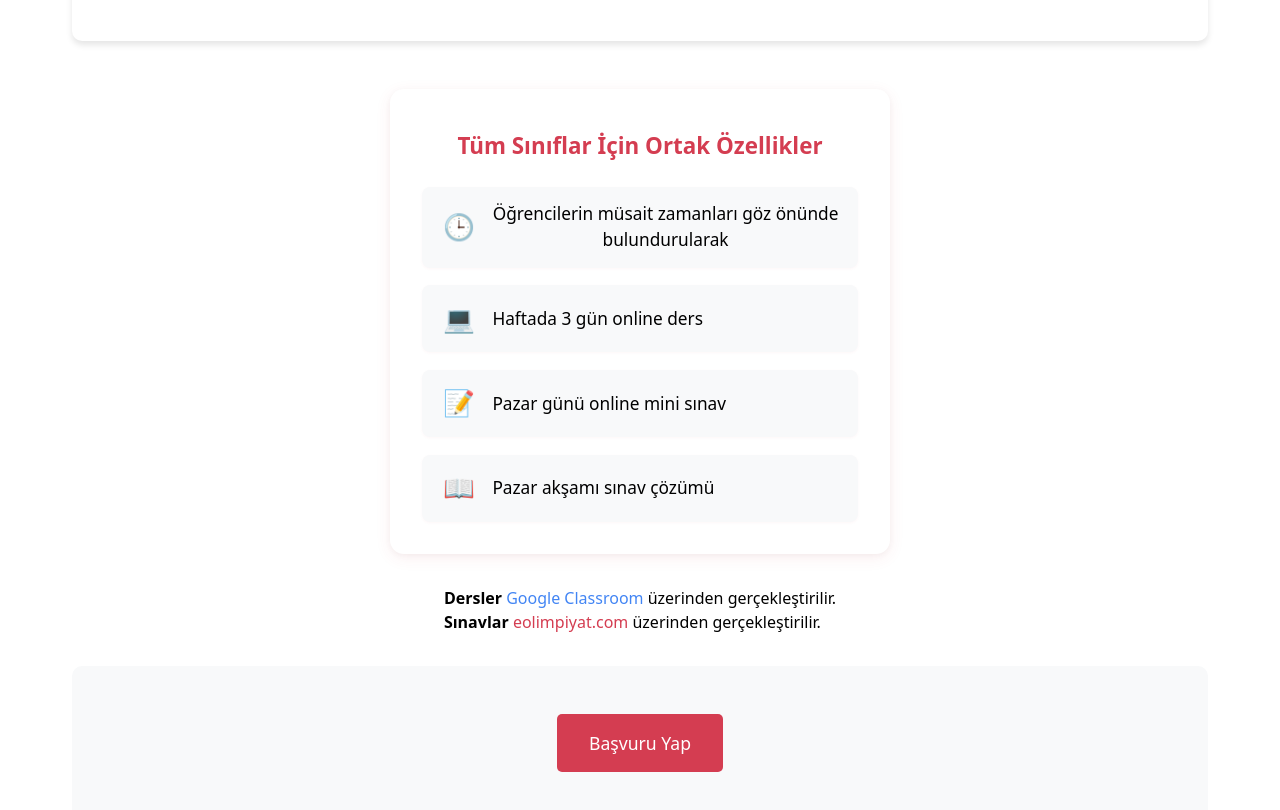
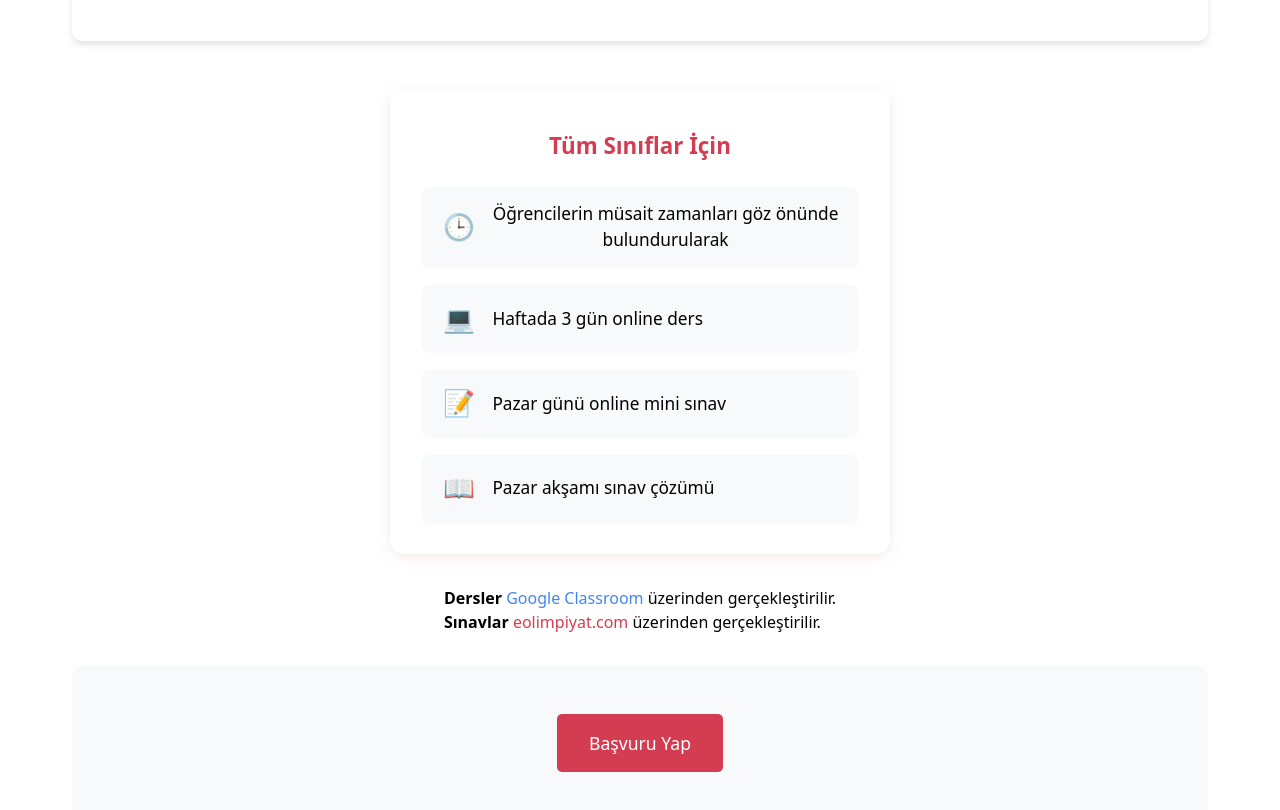
Before and after one commit to alifuatakbas/e-math-frontend, a Next.js app: page /program/2025-yaz in a window 1280 px wide. Shown: the part 801-1611 px from the top of the page. Built offline with nearby package versions, Linux system fonts and the light colour scheme.

Commit message:
Yaz PRogramı

```diff
--- a/app/program/2025-yaz/page.tsx
+++ b/app/program/2025-yaz/page.tsx
@@ -85,7 +85,7 @@ const SinifProgrami: React.FC = () => {
         {/* Ortak Bilgiler ve Platform Bilgisi */}
         <div className={styles.ortakBilgiSection}>
           <div className={styles.ortakBilgiCard}>
-            <h2>Tüm Sınıflar İçin Ortak Özellikler</h2>
+            <h2>Tüm Sınıflar İçin </h2>
             <ul className={styles.ortakOzelliklerList}>
               <li className={styles.ortakOzellikItem}>
                 <span className={styles.ozellikIcon}>🕒</span>
```
